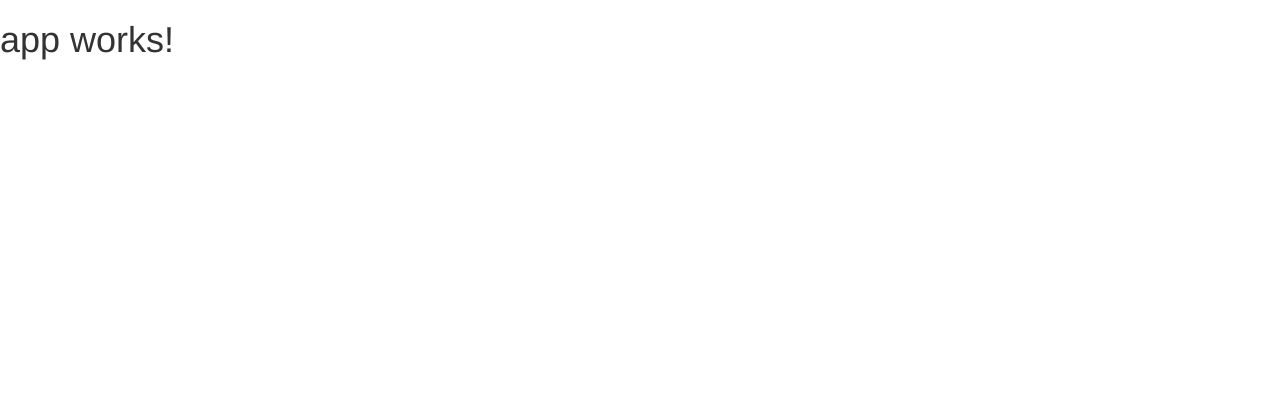
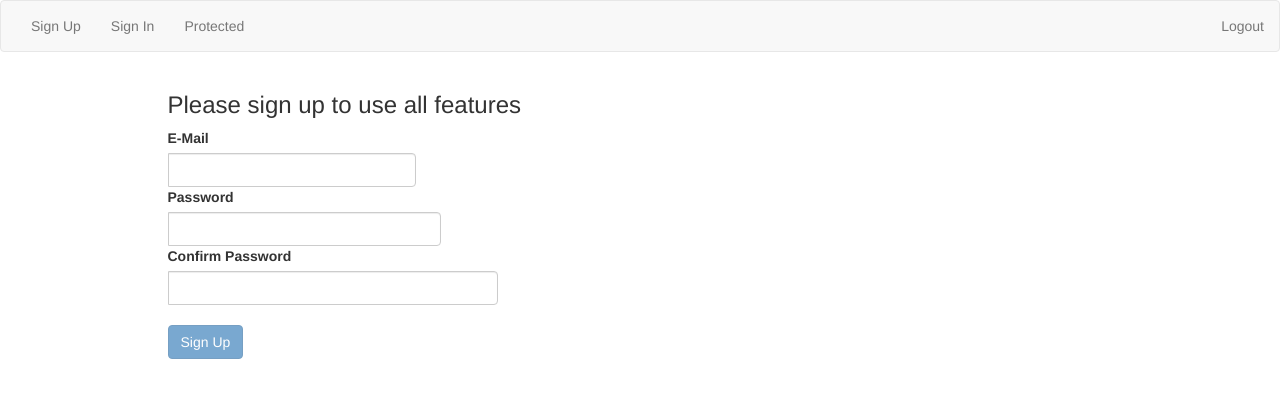
Before and after one commit to boyboi86/SPA_auth_angular2_ts, an Angular app: page /signup in a window 1280 px wide. Shown: the top 398 px of the page. Built offline with nearby package versions, Linux system fonts and the light colour scheme.

Commit message:
created router-outlet directive

```diff
--- a/src/app/app.component.html
+++ b/src/app/app.component.html
@@ -1,3 +1,8 @@
-<h1>
-  {{title}}
-</h1>
+<my-header></my-header>
+<div class="container">
+  <div class="row">
+    <div class="col-md-10 col-md-offset-1">
+        <router-outlet></router-outlet>
+    </div>
+  </div>
+</div>
```
